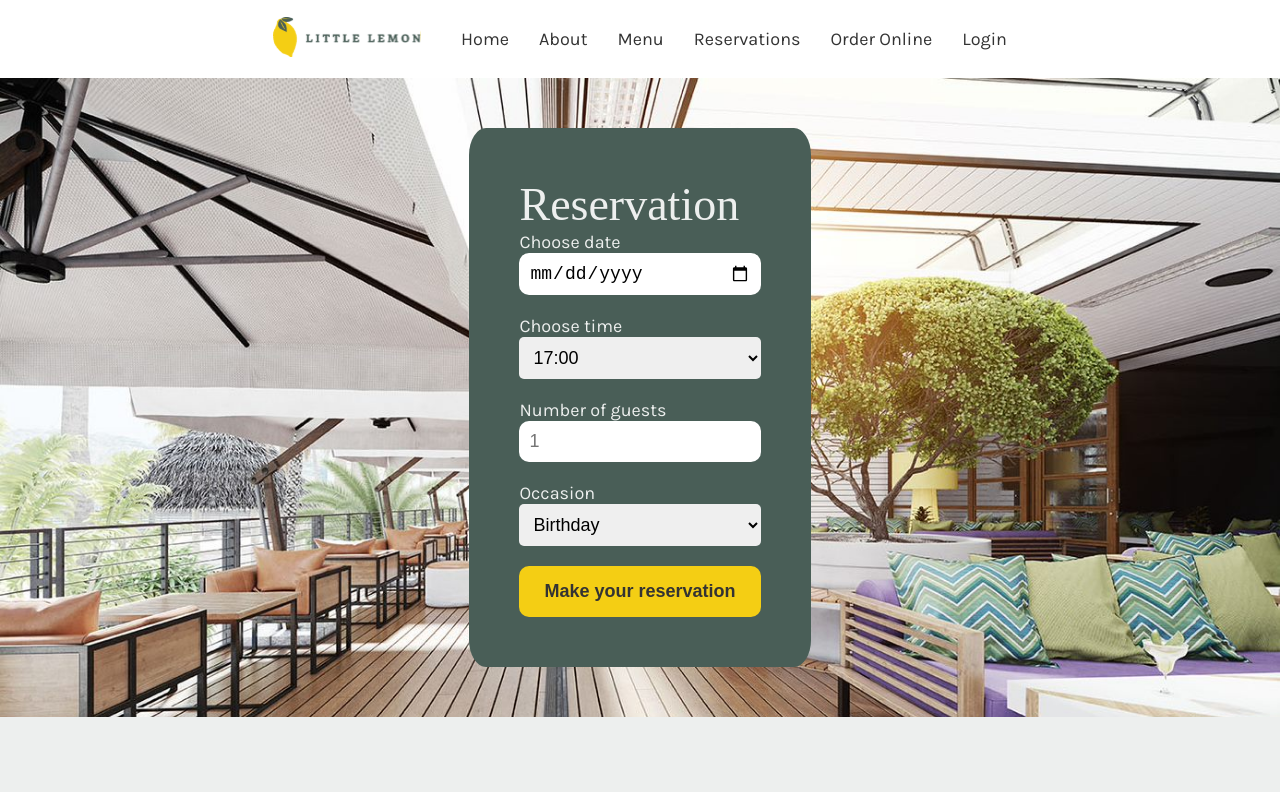
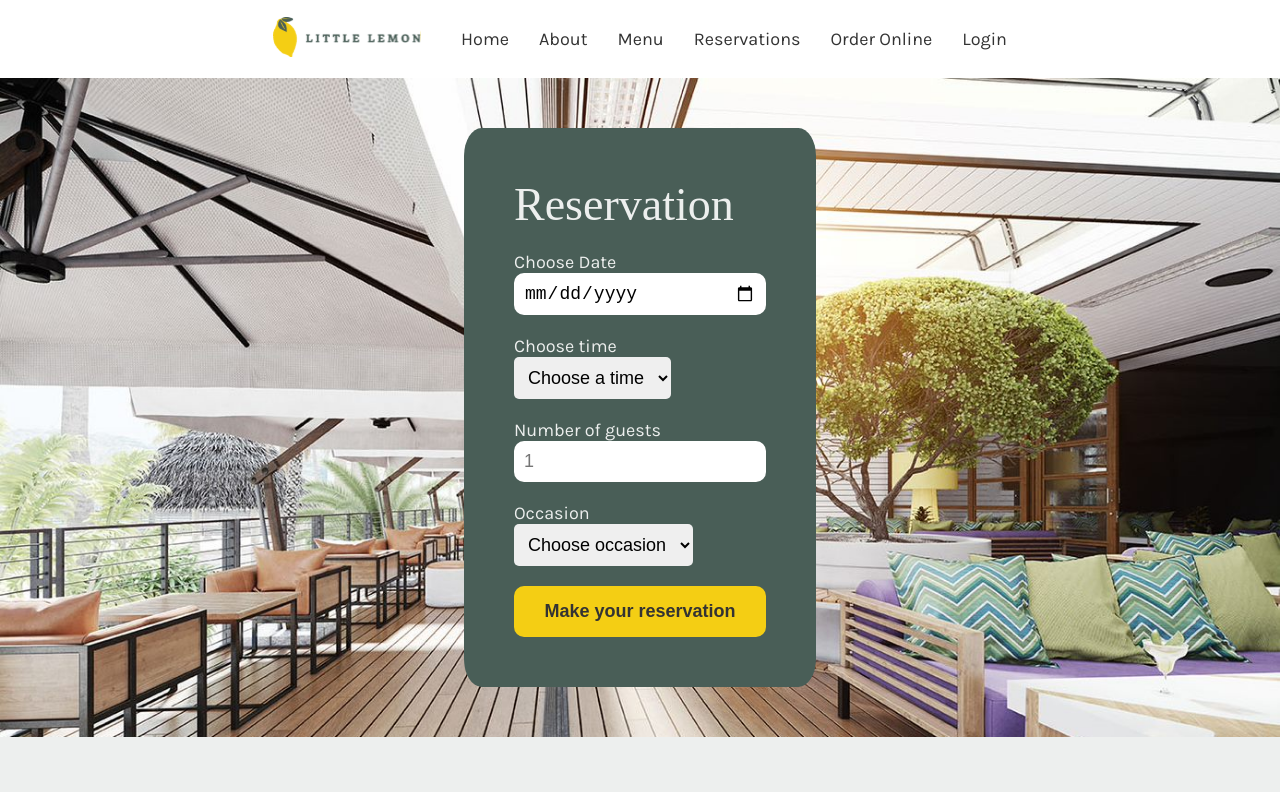
Before and after one commit to makna-ak/little-lemon, a React (Create React App) app: page /booking in a window 1280 px wide. Shown: the top 792 px of the page. Built offline with nearby package versions, Linux system fonts and the light colour scheme; a web font is replaced by a local one.

Commit message:
finished form

```diff
--- a/src/index.css
+++ b/src/index.css
@@ -84,7 +84,7 @@ nav ul li a {
   margin: 0;
 }
 
-.Booking div {
+.booking-container {
   background-color: #495e57;
   padding: 50px;
   border-radius: 5%;
@@ -95,18 +95,25 @@ form {
   flex-direction: column;
 }
 
+label {
+  margin-top: 20px;
+  display: block;
+}
+
 .Booking input {
   border: none;
   border-radius: 10px;
   padding: 10px;
-  margin-bottom: 20px;
 }
 
 .Booking select {
   border: none;
   border-radius: 5px;
   padding: 10px;
-  margin-bottom: 20px;
+}
+
+.error {
+  color: rgb(223, 78, 78);
 }
 
 @media (min-width: 1024px) {
@@ -115,6 +122,7 @@ form {
   }
   .primary-btn {
     padding: 15px 25px 15px 25px;
+    margin-top: 20px;
     background-color: #f4ce14;
     border-radius: 10px;
     border: none;
--- a/src/routes/Booking.jsx
+++ b/src/routes/Booking.jsx
@@ -1,32 +1,98 @@
 import '../index.css'
+import { Formik, Form, useField } from 'formik';
+import * as Yup from 'yup'
 
 function Booking() {
+
+    const MyTextInput = ({ label, ...props }) => {
+
+        const [field, meta] = useField(props);
+        return (
+          <>
+            <label htmlFor={props.id || props.name}>{label}</label>
+
+            <input className="text-input" {...field} {...props} />
+            {meta.touched && meta.error ? (
+              <div className="error">{meta.error}</div>
+            ) : null}
+          </>
+        );
+      };
+
+      const MySelect = ({ label, ...props }) => {
+
+        const [field, meta] = useField(props);
+        return (
+          <div>
+            <label htmlFor={props.id || props.name}>{label}</label>
+            <select {...field} {...props} />
+            {meta.touched && meta.error ? (
+              <div className="error">{meta.error}</div>
+            ) : null}
+          </div>
+        );
+      };
+
     return(
         <>
             <section className="Booking">
-                <div>
+                <div className='booking-container'>
                     <h1 className='markazi-text'>Reservation</h1>
-                    <form action="" className='karla-text'>
-                        <label htmlFor="date">Choose date</label>
-                        <input type="date" name="date" id="date" />
-                        <label htmlFor="time">Choose time</label>
-                        <select name="time" id="time">
-                            <option value="">17:00</option>
-                            <option value="">18:00</option>
-                            <option value="">19:00</option>
-                            <option value="">20:00</option>
-                            <option value="">21:00</option>
-                            <option value="">22:00</option>
-                        </select>
-                        <label htmlFor="guests">Number of guests</label>
-                        <input type="number" placeholder='1' min={1} max={10} name="guests" id="guests" />
-                        <label htmlFor="occasion">Occasion</label>
-                        <select name="occasion" id="occasion">
-                            <option value="">Birthday</option>
-                            <option value="">Anniversary</option>
-                        </select>
-                        <button className='primary-btn' type="submit">Make your reservation</button>
-                    </form>
+                    <Formik
+                    initialValues={{date: '', time: '', guests: '', occasion: ''}}
+                    validationSchema={Yup.object({
+                        date: Yup.string()
+                            .required('Required'),
+                        time: Yup.string()
+                            .required('Required')
+                            .oneOf(['17:00', '18:00', '19:00', '20:00', '21:00', '22:00'],'Invalid time'),
+                        guests: Yup.number()
+                            .required('Required')
+                            .min(1, "Must be a number more than 1")
+                            .max(10, "Must be a number less than 10"),
+                        occasion: Yup.string()
+                            .required('Required')
+                            .oneOf(['Birthday', 'Anniversary'], 'Invalid occasion type'),
+                    })}
+                    onSubmit={(values, { setSubmitting }) => {
+                        setTimeout(() => {
+                            alert(JSON.stringify(values, null, 2));
+                            setSubmitting(false);
+                        }, 400);
+                    }}
+                    >
+                        <Form className='karla-text'>
+                            <MyTextInput
+                            label="Choose Date"
+                            name="date"
+                            type="date"
+                            />
+
+                            <MySelect label="Choose time" name="time">
+                                <option value="">Choose a time</option>
+                                <option value="17:00">17:00</option>
+                                <option value="18:00">18:00</option>
+                                <option value="19:00">19:00</option>
+                                <option value="20:00">20:00</option>
+                                <option value="21:00">21:00</option>
+                                <option value="22:00">22:00</option>
+                            </MySelect>
+
+                            <MyTextInput
+                            label="Number of guests"
+                            type="number"
+                            name="guests"
+                            placeholder="1"
+                            />
+
+                            <MySelect label="Occasion" name="occasion">
+                                <option value="">Choose occasion</option>
+                                <option value="Birthday">Birthday</option>
+                                <option value="Anniversary">Anniversary</option>
+                            </MySelect>
+                            <button className='primary-btn' type="submit">Make your reservation</button>
+                        </Form>
+                    </Formik>
                 </div>
             </section>
         </>
```
